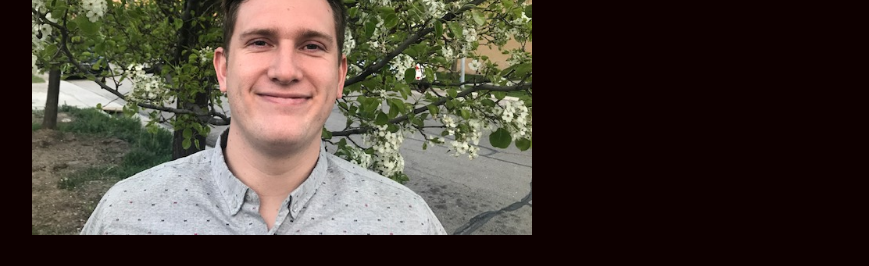
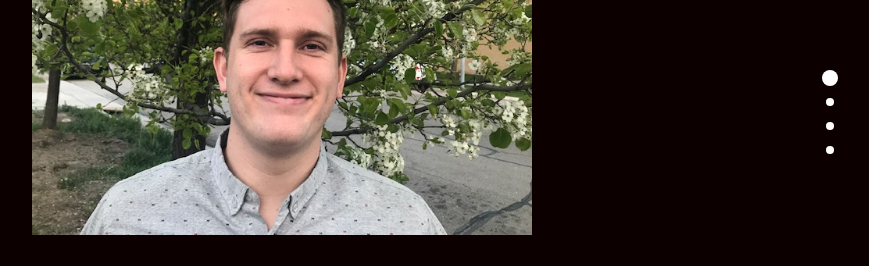
Before and after one commit to rustybucket-cloud/portfolio, a React (Create React App) app: page / in a window 1280 px wide. Shown: the part 330-596 px from the top of the page, without its empty margins (358-1227 px from the left). Built offline with nearby package versions, Linux system fonts and the light colour scheme; the HTML template or start-up script is replaced by a standard one.

Commit message:
added dynamic scrolling

```diff
--- a/src/App.js
+++ b/src/App.js
@@ -4,28 +4,53 @@ import lg from "./images/jacob/lg.jpg"
 import github from "./images/icons/github-brands.svg"
 import linkedin from "./images/icons/linkedin-brands.svg"
 import ipTracker from "./images/projects/ip-tracker/ip-tracker.png"
+import { useState, useRef } from 'react';
 
 const App = () => {
+  const [ active, setActive ] = useState('about')
 
-  /* <ReactFullpage
-    licenseKey = {'66FA1FE0-CD044B13-9926086E-20D97A50'}
-    scrollingSpeed = {1000}
+  const aboutRef = useRef(null)
+  const resumeRef = useRef(null)
+  const projectsRef = useRef(null)
+  const contactRef = useRef(null)
 
-    render={({state, fullpageApi}) => {
-      <ReactFullpage.Wrapper> */
+  window.onscroll = () => {
+    console.log("scroll")
+    const scrollPosition = window.pageYOffset
+    const height = window.innerHeight
+    console.log(scrollPosition, height)
+    if (scrollPosition < height - 10 ) setActive('about')
+    else if ( scrollPosition > height - 10 && scrollPosition < (height * 2) - 10) setActive('resume')
+    else if ( scrollPosition > (height * 2) - 10 && scrollPosition < (height * 3) - 10) setActive('projects')
+    else  setActive('contact')
+  }
+
+  const handleClick = (location) => {
+    if (location === "about") aboutRef.current.scrollIntoView()
+    else if (location === "resume") resumeRef.current.scrollIntoView()
+    else if (location === "projects") projectsRef.current.scrollIntoView()
+    else if (location === "contact") contactRef.current.scrollIntoView()
+  }
 
   return (
-    <div className="App">
+    <div className="App" >
       <nav>
         <ul>
-          <li className="active">About Me</li>
-          <li>Resume</li>
-          <li>Projects</li>
-          <li>Contact</li>
+          <li className={active === "about" ?  "active" : ""}><a href="#about-me">About Me</a></li>
+          <li className={active === "resume" ?  "active" : ""}><a href="#resume">Resume</a></li>
+          <li className={active === "projects" ?  "active" : ""}><a href="#projects">Projects</a></li>
+          <li className={active === "contact" ?  "active" : ""}><a href="#contact-me">Contact</a></li>
         </ul>
       </nav>
 
-      <section aria-label="About Me" className="about-me">
+     <svg width="20px">
+       <circle onClick={() => handleClick('about')} id="scroll-about" cx="8px" cy="8px" r={active === "about" ?  "8px" : "4px"} fill="white"/>
+       <circle onClick={() => handleClick('resume')} cx="8px" cy="32px" r={active === "resume" ?  "8px" : "4px"} fill="white"/>
+       <circle onClick={() => handleClick('projects')} cx="8px" cy="56px" r={active === "projects" ?  "8px" : "4px"} fill="white"/>
+       <circle onClick={() => handleClick('contact')} cx="8px" cy="80px" r={active === "contact" ?  "8px" : "4px"} fill="white"/>
+     </svg>
+
+      <section ref={aboutRef} aria-label="About Me" id="about-me" className="about-me">
         <h1>Hi! I'm Jacob Patton</h1>
         <p>I'm a Web developer located in Provo, Ut</p>
         <picture>
@@ -37,7 +62,7 @@ const App = () => {
         </div>
       </section>
 
-      <section className="resume">
+      <section ref={resumeRef} id="resume" className="resume">
         <div className="section-content">
           <h2>Resume</h2>
 
@@ -76,7 +101,7 @@ const App = () => {
         </div>
       </section>
 
-      <section className="projects">
+      <section ref={projectsRef} id="projects" className="projects">
         <div className="section-content">
           <h2>Projects</h2>
           <h3>IP Address Tracker</h3>
@@ -105,7 +130,7 @@ const App = () => {
         </div>
       </section>
 
-      <section className="contact-me">
+      <section ref={contactRef} id="contact-me" className="contact-me">
         <div className="section-content">
           <h2>Contact Me</h2>
           <form>
--- a/src/scss/_small.scss
+++ b/src/scss/_small.scss
@@ -1,3 +1,7 @@
+html {
+    scroll-behavior: smooth;
+}
+
 body {
     font-family: "Source Code Pro", sans-serif;
 }
@@ -13,7 +17,17 @@ nav {
         justify-content: center;
     }
     li.active { border-bottom: 1px solid white; }
+    a {
+        text-decoration: none;
+        color: white
+    }
     color: white;
+}
+
+svg {
+    position: fixed;
+    right: 5rem;
+    top: 50%;
 }
 
 section {
```
